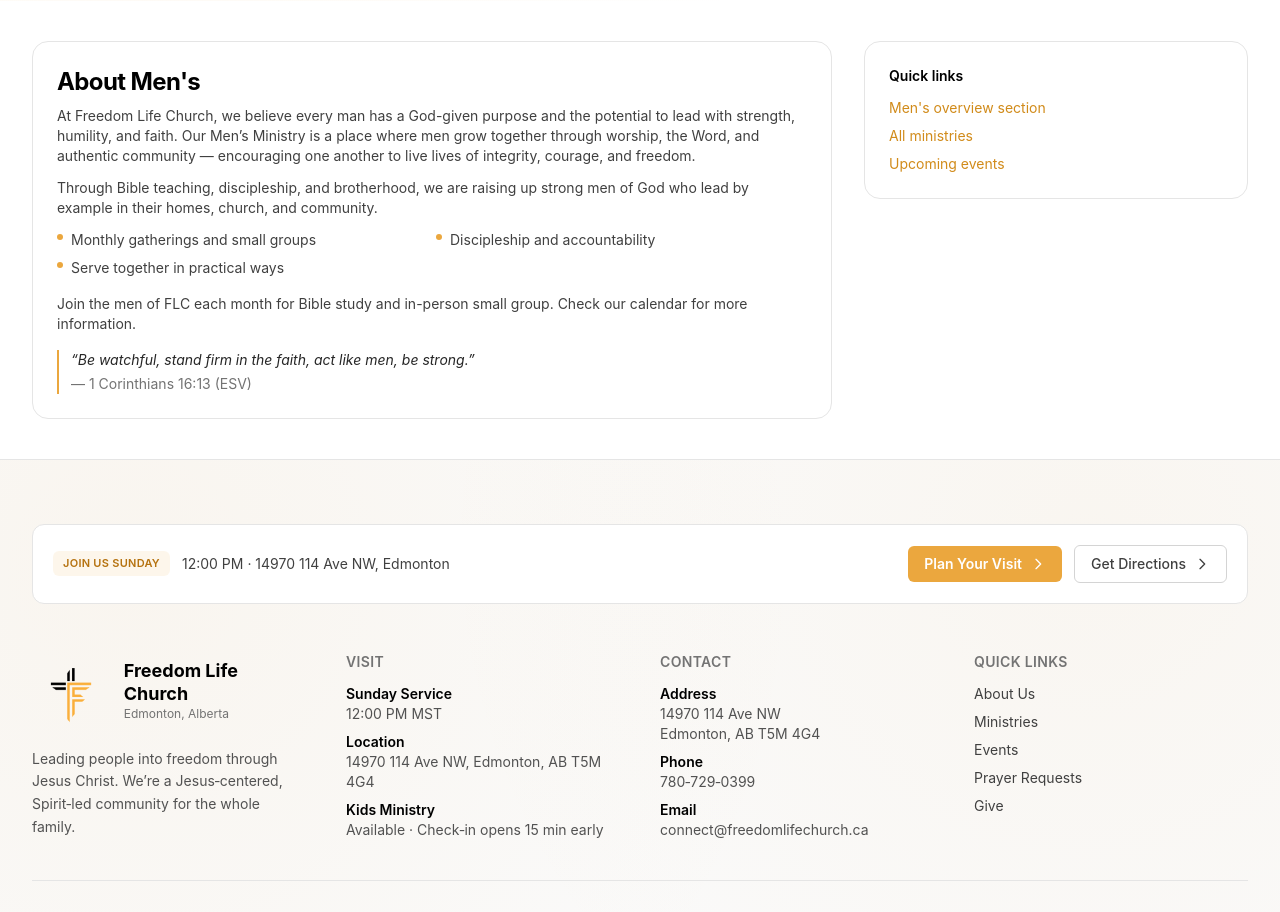
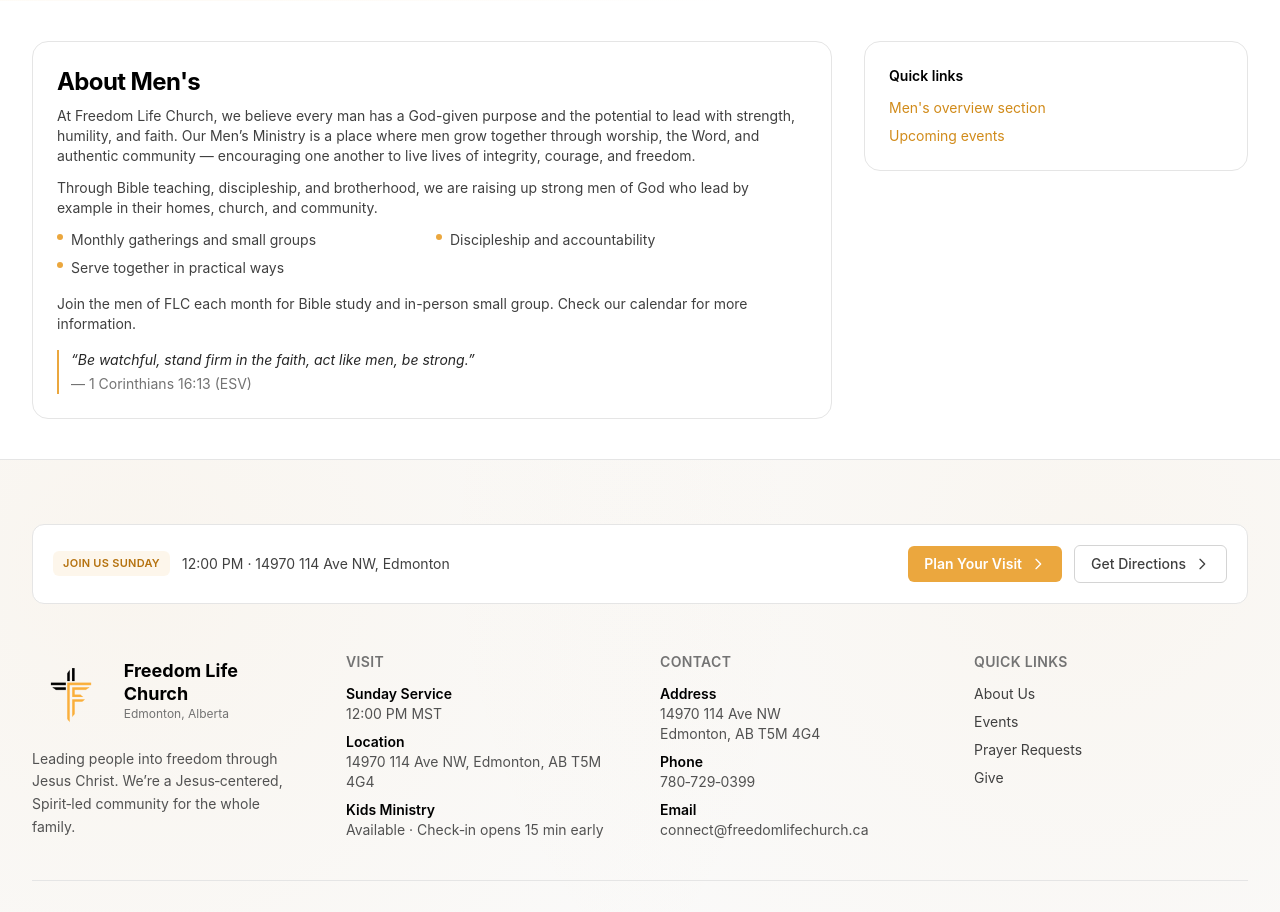
Before and after one commit to Craytivo/freedomlifechurch, a Next.js app: page /groups/mens in a window 1280 px wide. Shown: the part 360-1272 px from the top of the page. Built offline with nearby package versions, Linux system fonts and the light colour scheme.

Commit message:
Remove Ministries page; repoint nav and sidebar to /groups; remove Ministries footer link; clean up group detail quick links

```diff
--- a/pages/groups/[group].js
+++ b/pages/groups/[group].js
@@ -87,7 +87,6 @@
                 <h3 className="text-sm font-semibold text-primary-900">Quick links</h3>
                 <ul className="mt-3 space-y-2 text-sm">
                   <li><Link href={`/groups#${group.id}`} className="text-flc-600 hover:text-flc-700">{group.name} overview section</Link></li>
-                  <li><Link href="/ministries" className="text-flc-600 hover:text-flc-700">All ministries</Link></li>
                   <li><Link href="/events" className="text-flc-600 hover:text-flc-700">Upcoming events</Link></li>
                 </ul>
               </div>
--- a/src/components/Footer.js
+++ b/src/components/Footer.js
@@ -96,7 +96,7 @@
             <h3 className="font-heading text-sm font-semibold uppercase tracking-wide text-neutral-500">Quick Links</h3>
             <div className="grid grid-cols-1 gap-2 text-sm">
               <a href="#about" className="text-neutral-700 hover:text-flc-600 inline-flex items-center">About Us</a>
-              <a href="#ministries" className="text-neutral-700 hover:text-flc-600 inline-flex items-center">Ministries</a>
+              {/* Ministries page removed; keep core links only */}
               <a href="#events" className="text-neutral-700 hover:text-flc-600 inline-flex items-center">Events</a>
               <a href="#prayer" className="text-neutral-700 hover:text-flc-600 inline-flex items-center">Prayer Requests</a>
               <a href="https://flcedmonton.churchcenter.com/giving" target="_blank" rel="noopener noreferrer" className="text-neutral-700 hover:text-flc-600 inline-flex items-center">Give</a>
--- a/src/components/Header.js
+++ b/src/components/Header.js
@@ -11,7 +11,7 @@
   const [isUserMenuOpen, setIsUserMenuOpen] = useState(false);
 
   const navigation = [
-    { name: 'Groups', href: '/ministries', section: 'Primary' },
+    { name: 'Groups', href: '/groups', section: 'Primary' },
   { name: 'Events', href: '/events', section: 'Primary' },
   { name: 'About', href: '/about', section: 'Primary' },
   ];
--- a/src/components/SidePanel.js
+++ b/src/components/SidePanel.js
@@ -54,7 +54,7 @@
         },
         {
           name: 'Groups',
-          href: '/ministries',
+          href: '/groups',
           icon: (
             <svg className="w-5 h-5" fill="none" stroke="currentColor" viewBox="0 0 24 24">
               <path strokeLinecap="round" strokeLinejoin="round" strokeWidth={2} d="M17 20h5v-2a3 3 0 00-5.356-1.857M17 20H7m10 0v-2c0-.656-.126-1.283-.356-1.857M7 20H2v-2a3 3 0 015.356-1.857M7 20v-2c0-.656.126-1.283.356-1.857m0 0a5.002 5.002 0 019.288 0M15 7a3 3 0 11-6 0 3 3 0 016 0zm6 3a2 2 0 11-4 0 2 2 0 014 0zM7 10a2 2 0 11-4 0 2 2 0 014 0z" />
```
